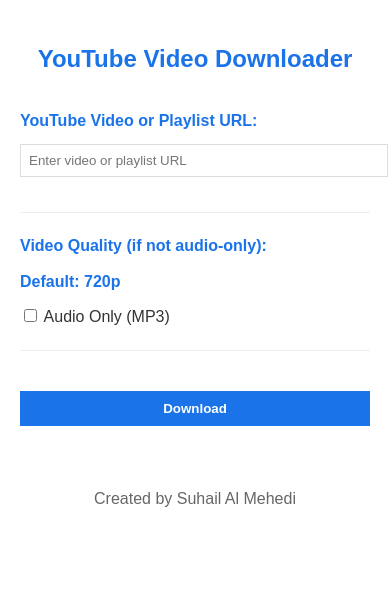
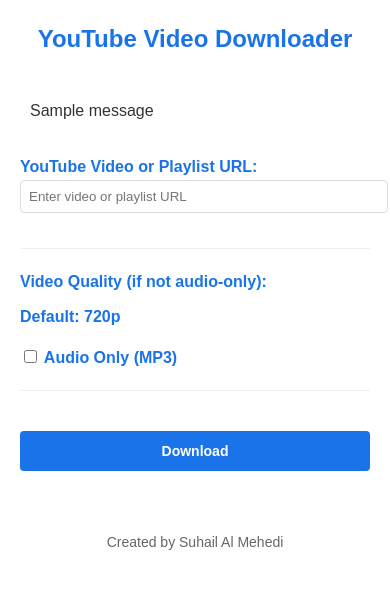
Before and after one commit to Nabil3962/yt-downloader-online, a Flask app: page / in a window 390 px wide. Shown: the top 589 px of the page. Run offline with Flask 3, Linux system fonts and the light colour scheme; one stand-in notice (Sample message) is shown.

Commit message:
Update index.html

```diff
--- a/templates/index.html
+++ b/templates/index.html
@@ -1,52 +1,140 @@
 <!DOCTYPE html>
 <html lang="en">
 <head>
-    <meta charset="UTF-8">
+    <meta charset="UTF-8" />
     <title>YouTube Video Downloader</title>
+    <meta name="viewport" content="width=device-width, initial-scale=1" />
     <style>
-        body { font-family: Arial, sans-serif; max-width: 500px; margin: 40px auto; padding: 0 20px; line-height: 1.6; color: #333; }
-        h1 { text-align: center; font-weight: bold; font-size: 24px; margin-bottom: 30px; color: #1a73e8; }
-        .section { margin-bottom: 20px; }
-        .section-title { font-weight: bold; margin-bottom: 10px; color: #1a73e8; }
-        input[type="text"] { width: 100%; padding: 8px; margin-bottom: 15px; border: 1px solid #ddd; }
-        .quality-option { font-weight: bold; margin: 10px 0; color: #1a73e8; }
-        button { background: #1a73e8; color: white; border: none; padding: 10px 20px; width: 100%; margin: 20px 0; cursor: pointer; font-weight: bold; }
-        .footer { text-align: center; color: #666; margin-top: 40px; }
-        hr { border: none; border-top: 1px solid #eee; margin: 20px 0; }
+        body {
+            font-family: Arial, sans-serif;
+            max-width: 500px;
+            margin: 40px auto;
+            padding: 0 20px;
+            line-height: 1.6;
+            color: #333;
+        }
+        h1 {
+            text-align: center;
+            font-weight: bold;
+            font-size: 24px;
+            margin-bottom: 30px;
+            color: #1a73e8;
+        }
+        .section {
+            margin-bottom: 20px;
+        }
+        .section-title {
+            font-weight: bold;
+            margin-bottom: 10px;
+            color: #1a73e8;
+        }
+        input[type="text"] {
+            width: 100%;
+            padding: 8px;
+            margin-bottom: 15px;
+            border: 1px solid #ddd;
+            border-radius: 4px;
+        }
+        .quality-option {
+            font-weight: bold;
+            margin: 10px 0;
+            color: #1a73e8;
+            display: block;
+            cursor: pointer;
+        }
+        button {
+            background: #1a73e8;
+            color: white;
+            border: none;
+            padding: 12px 20px;
+            width: 100%;
+            margin: 20px 0;
+            cursor: pointer;
+            font-weight: bold;
+            border-radius: 4px;
+            font-size: 16px;
+            transition: background 0.3s ease;
+        }
+        button:hover {
+            background: #155ab6;
+        }
+        .footer {
+            text-align: center;
+            color: #666;
+            margin-top: 40px;
+            font-size: 14px;
+        }
+        hr {
+            border: none;
+            border-top: 1px solid #eee;
+            margin: 20px 0;
+        }
+        .flash-message {
+            padding: 10px;
+            margin-bottom: 20px;
+            border-radius: 4px;
+        }
+        .flash-message.error {
+            background-color: #f8d7da;
+            color: #842029;
+            border: 1px solid #f5c2c7;
+        }
+        @media (max-width: 600px) {
+            body {
+                margin: 20px 10px;
+                padding: 0 10px;
+            }
+            button {
+                font-size: 14px;
+            }
+        }
     </style>
+    <script>
+        function disableForm() {
+            document.getElementById('download-btn').disabled = true;
+            document.getElementById('download-btn').innerText = 'Processing...';
+        }
+    </script>
 </head>
 <body>
     <h1>YouTube Video Downloader</h1>
 
-    <form method="post">
+    {% with messages = get_flashed_messages(with_categories=true) %}
+      {% if messages %}
+        {% for category, message in messages %}
+          <div class="flash-message {{ category }}">{{ message }}</div>
+        {% endfor %}
+      {% endif %}
+    {% endwith %}
+
+    <form method="post" onsubmit="disableForm()">
         <div class="section">
-            <div class="section-title">YouTube Video or Playlist URL:</div>
-            <input type="text" name="url" placeholder="Enter video or playlist URL" required value="{{ url if url }}">
+            <label for="url" class="section-title">YouTube Video or Playlist URL:</label>
+            <input type="text" id="url" name="url" placeholder="Enter video or playlist URL" required value="{{ url if url }}">
         </div>
 
-        <hr>
+        <hr />
 
         <div class="section">
             <div class="section-title">Video Quality (if not audio-only):</div>
             {% if formats %}
                 {% for f in formats %}
-                    <label class="quality-option">
-                        <input type="radio" name="format_id" value="{{ f.format_id }}">
+                    <label class="quality-option" title="Format ID: {{ f.format_id }}">
+                        <input type="radio" name="format_id" value="{{ f.format_id }}" aria-label="Select {{ f.resolution }} quality, {{ f.ext }} format, size {{ f.filesize }}">
                         {{ f.resolution }} ({{ f.ext }}, {{ f.filesize }})
-                    </label><br>
+                    </label>
                 {% endfor %}
             {% else %}
                 <div class="quality-option">Default: 720p</div>
             {% endif %}
-
-            <label>
-                <input type="checkbox" name="audio_only"> Audio Only (MP3)
+            <label class="quality-option" style="margin-top: 15px;">
+                <input type="checkbox" name="audio_only" aria-label="Download audio only in MP3 format"> Audio Only (MP3)
             </label>
         </div>
 
-        <hr>
+        <hr />
 
-        <button type="submit">Download</button>
+        <button type="submit" id="download-btn">Download</button>
     </form>
 
     <div class="footer">Created by Suhail Al Mehedi</div>
```
